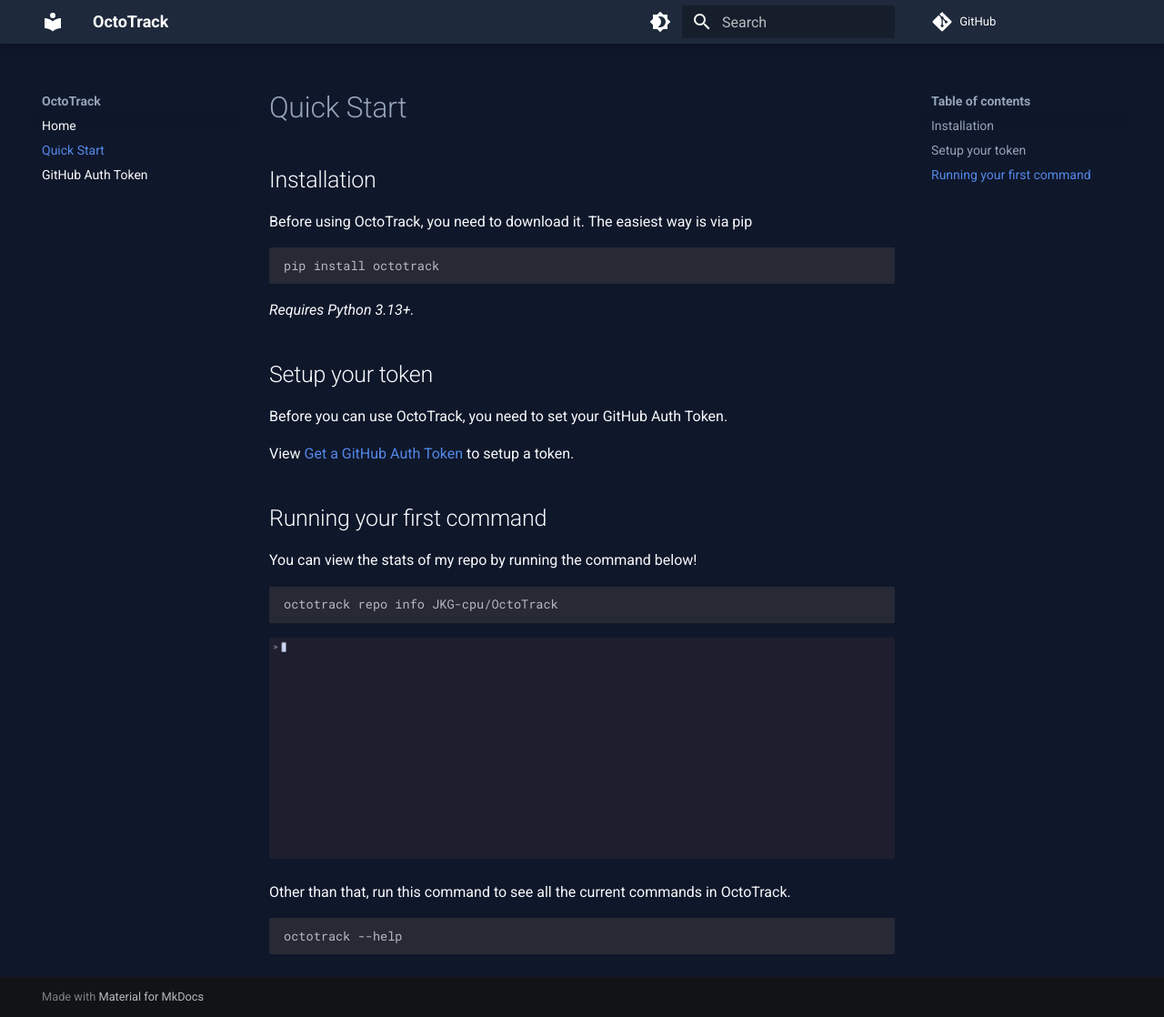
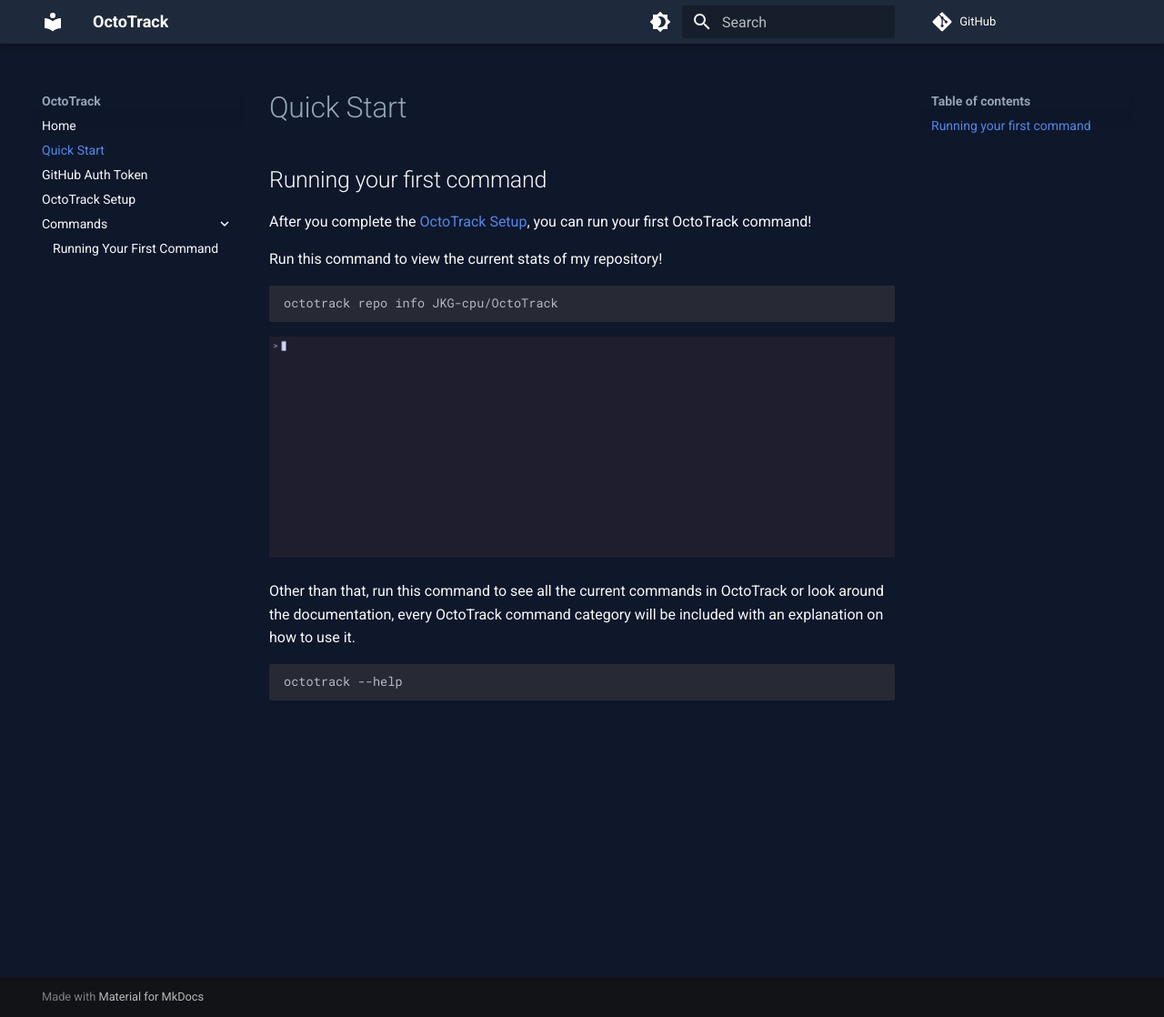
Before and after one commit to JKG-cpu/OctoTrack, an MkDocs documentation site: the page built from docs/quickstart.md, in a window 1280 px wide and 1118 px high. Shown: the whole window at 91% size. Built offline with MkDocs 1.6.1 and Material for MkDocs 9.7.7, drawn with Linux system fonts in a browser that asks for light colours; comment, search, counter and statistics services are not loaded.

Commit message:
Updated docs

````diff
--- a/docs/quickstart.md
+++ b/docs/quickstart.md
@@ -1,24 +1,10 @@
 # Quick Start
-
-## Installation
-
-Before using OctoTrack, you need to download it. The easiest way is via pip
-
-```bash
-pip install octotrack
-```
-
-*Requires Python 3.13+.*
-
-## Setup your token
-
-Before you can use OctoTrack, you need to set your GitHub Auth Token.
-
-View [Get a GitHub Auth Token](authtoken.md) to setup a token.
 
 ## Running your first command
 
-You can view the stats of my repo by running the command below!
+After you complete the [OctoTrack Setup](setup.md), you can run your first OctoTrack command!
+
+Run this command to view the current stats of my repository!
 
 ```bash
 octotrack repo info JKG-cpu/OctoTrack
@@ -26,7 +12,7 @@
 
 ![octotrack repo info JKG-cpu/OctoTrack](gifs/octotrack_repo_info.gif)
 
-Other than that, run this command to see all the current commands in OctoTrack.
+Other than that, run this command to see all the current commands in OctoTrack or look around the documentation, every OctoTrack command category will be included with an explanation on how to use it.
 ```bash
 octotrack --help
 ```
--- a/mkdocs.yml
+++ b/mkdocs.yml
@@ -20,10 +20,18 @@
 extra_css:
   - stylesheets/extra.css
 
+markdown_extensions:
+  - admonition
+  - pymdownx.details
+  - pymdownx.superfences
+
 nav:
   - Home: index.md
   - Quick Start: quickstart.md
   - GitHub Auth Token: authtoken.md
+  - OctoTrack Setup: setup.md
+  - Commands:
+    - Running Your First Command: commands/first_command.md
   # - Commands:
   #   - Setup: commands/setup.md
   #   - Config: commands/config.md
````
Also changed, not shown: docs/authtoken.md (+7 -5 lines), docs/commands/first_command.md (+20 -0 lines), docs/index.md (+37 -8 lines), docs/setup.md (added, +35 -0 lines), notes/OctoTrack/Todos.md (+5 -0 lines), 1 other file.
